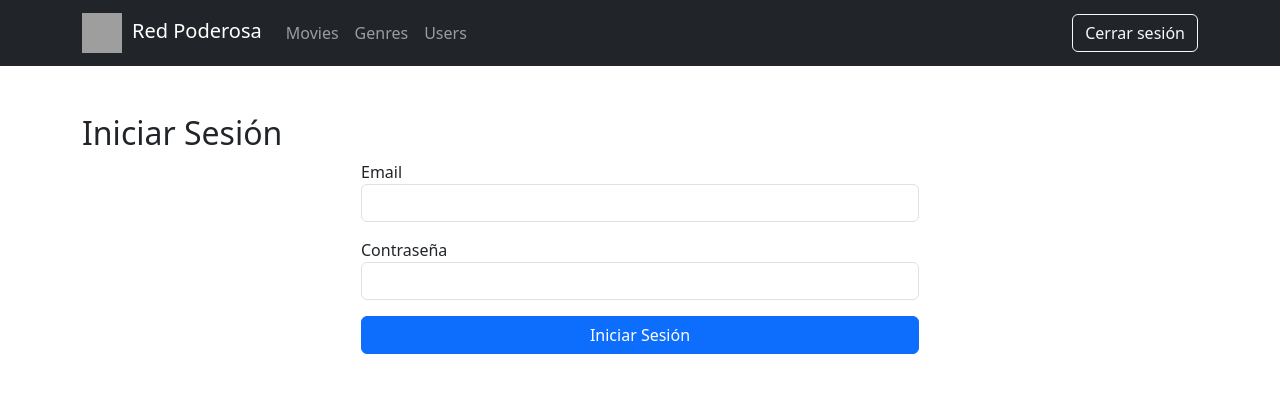
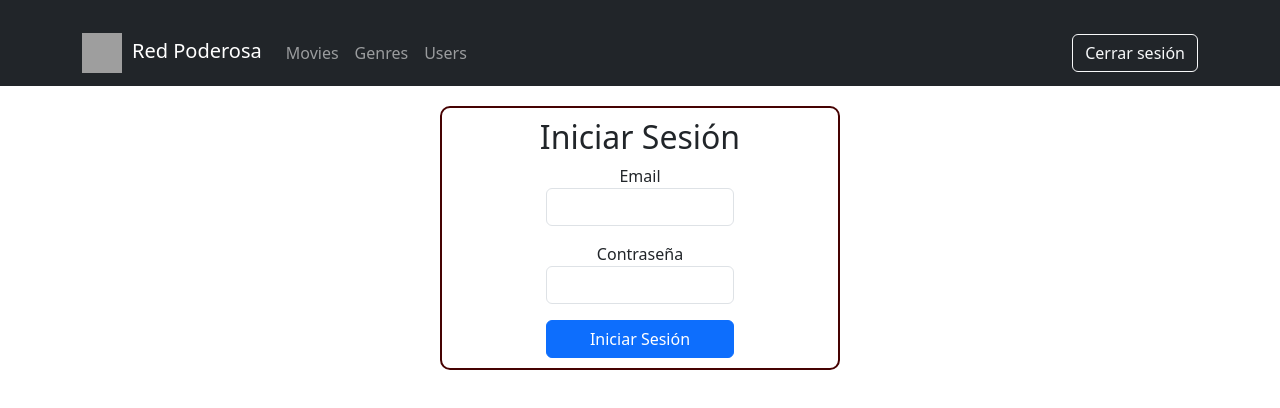
Before and after one commit to laragimenez/red-poderosa-react, a React (Create React App) app in the folder red-poderosa/: page / in a window 1280 px wide. Shown: the top 408 px of the page. Built offline with nearby package versions, Linux system fonts and the light colour scheme; grey boxes are pictures that could not be loaded.

Commit message:
se agrego estilo al formulario de inicio sesion

```diff
--- a/red-poderosa/src/componentes/Login/Login.css
+++ b/red-poderosa/src/componentes/Login/Login.css
@@ -0,0 +1,20 @@
+/* Contenedor que envuelve el login */
+.container {
+    display: flex;
+    justify-content: center;
+    align-items: flex-start; /* Mueve el contenido más hacia arriba */
+    margin-top: 20px;
+}
+
+/* Contenedor centrado con borde de color */
+.login-container {
+    padding: 10px;
+    border-radius: 10px;
+    width: 400px;
+    text-align: center;
+    border: 2px solid hsl(0, 95%, 14%);
+}
+
+.btn-primary:hover {
+    background-color: red; /* Rojo más oscuro al pasar el mouse */
+}
--- a/red-poderosa/src/componentes/Login/Login.jsx
+++ b/red-poderosa/src/componentes/Login/Login.jsx
@@ -66,7 +66,8 @@ const Login = () => {
   };
 
   return (
-    <div className="container mt-5">
+    <div className='container'>
+      <div className="login-container">
         <h2>Iniciar Sesión</h2>
         {error && <div className="alert alert-danger">{error}</div>}
         <form onSubmit={startLogin} className="w-50 mx-auto">
@@ -95,6 +96,7 @@ const Login = () => {
           </button>
         </form>
       </div>
+    </div>
   );
 };
 
```
Lines whose indentation alone changed are shown as unchanged.
